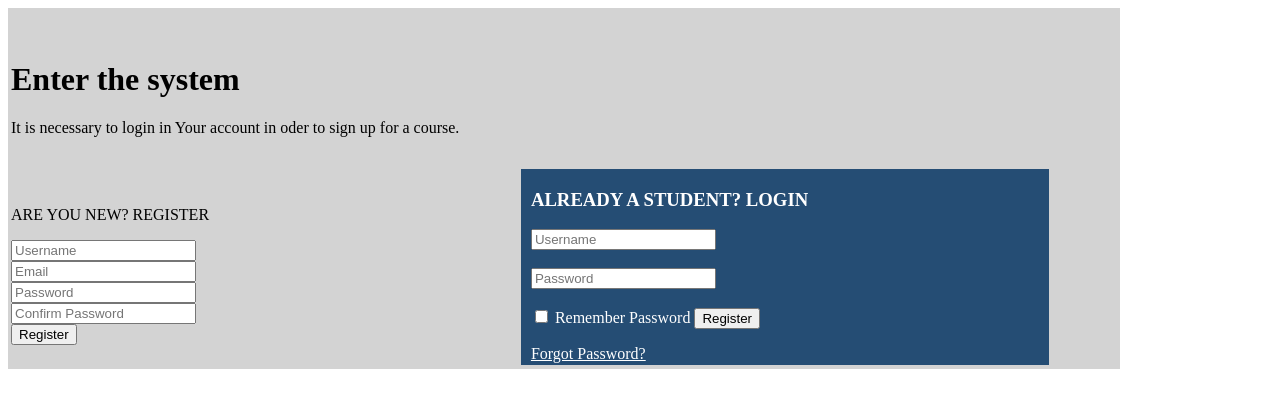
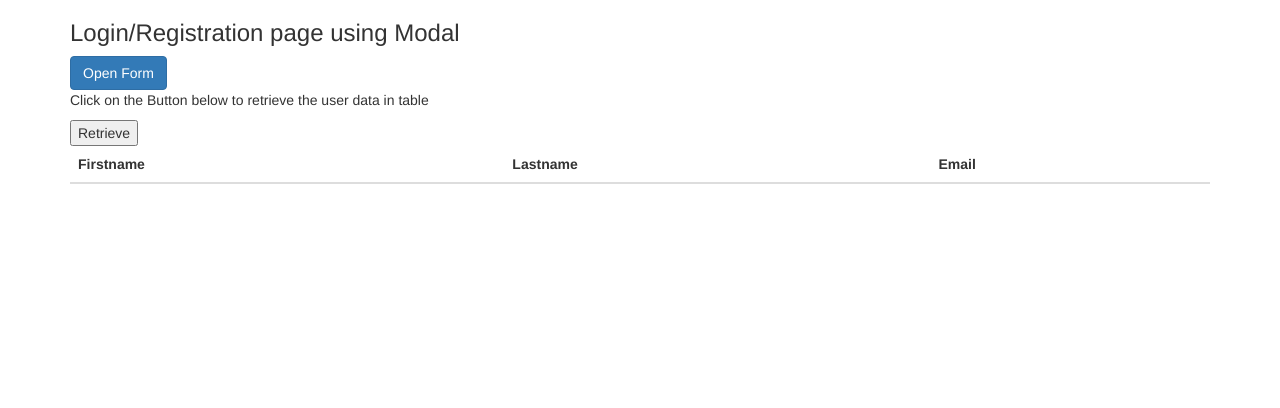
Before and after one commit to Kulldiep/ACD_FEB2_Session_9_Assignment_3_Main, a plain HTML site: page index.html in a window 1280 px wide. Drawn offline with nearby package versions, Linux system fonts and the light colour scheme.

Commit message:
Assignment 9.3

```diff
--- a/index.html
+++ b/index.html
@@ -1,39 +1,85 @@
 <!DOCTYPE html>
+<html lang="en">
 <head>
-<title>Student Login Registration Page</title>
-<link rel="stylesheet" type="text/css" href="mystyle.css">
+	<meta charset="utf-8">
+	<meta name="viewport" content="width=device-width initial-scale=1">
+	<link rel="stylesheet" href="https://maxcdn.bootstrapcdn.com/bootstrap/3.3.7/css/bootstrap.min.css">
+	<script src="https://ajax.googleapis.com/ajax/libs/jquery/3.2.0/jquery.min.js"></script>
+	<script src="https://maxcdn.bootstrapcdn.com/bootstrap/3.3.7/js/bootstrap.min.js"></script>
+	<script type="text/javascript" src="storage.js"></script>
 </head>
-<body>
+</body>
+<div class="container">
+	<div>
+	<h3> Login/Registration page using Modal</h3>
+	<button type="button" class="btn btn-primary" data-toggle="modal" data-target="#myModal">Open Form</button>
+	</div>
+	<div class="modal fade" id="myModal" role="dialog">
+		<div class="modal-dialog">
 
-<table>
-<tr>
-	<td>
-<h1>Enter the system</h1>
-<div>It is necessary to login in Your account in oder to sign up for a course.</div>
-</td>
-</tr>
-	<tr>
-		<td class="box1">
-		<p>ARE YOU NEW? <span class="reg">REGISTER</span></p>
-		<form>
-			<input type="text" name="newuname" placeholder="Username"><br>
-			<input type="email" name="email" placeholder="Email"><br>
-			<input type="password" name="pwd1" placeholder="Password"><br>
-			<input type="password" name="pwd2" placeholder="Confirm Password"><br>
-			<button type="submit" name="reg" class="register"> Register</button>
-		</form>
-		</td>
-		<td class="box2">
-		<h3> ALREADY A STUDENT? LOGIN </h3>
-		<form>
-			<input type="text" name="uname" placeholder="Username"><br><br>
-			<input type="password" name="pwd" placeholder="Password"><br><br>
-                        <input type="checkbox" name="rem_pwd"> Remember Password
-			<button type="submit" name="reg" class="register"> Register</button>
-		</form>
-		<p class="forgot"><u>Forgot Password?</u></p>
-		</td>
-	<tr>
-</table>
+      <!-- Modal content-->
+			<div class="modal-content">
+
+					<div class="modal-header">
+						<h4 class="modal-title">Registration Form</h4>
+					</div>
+					<div class="modal-body">
+						<div class="form-group">
+							<label class="sr-only" for="user">Firstname</label>
+							<div class="input-group">
+								<span class="input-group-addon"><i class="glyphicon glyphicon-user"></i></span>
+								<input type="text" class="form-control" id="usr1" placeholder="Enter Firstname" name="user">
+							</div>
+						</div>
+						<div class="form-group">
+							<label class="sr-only" for="pass">Lastname</label>
+							<div class="input-group">
+								<span class="input-group-addon"><i class="glyphicon glyphicon-lock"></i></span>
+								<input type="text" class="form-control" id="pwd1" placeholder="Enter Lastname" name="pass">
+							</div>
+						</div>
+						<div class="form-group">
+							<label class="sr-only" for="email">E-mail</label>
+							<div class="input-group">
+								<span class="input-group-addon"><i class="glyphicon glyphicon-envelope"></i></span>
+								<input type="email" class="form-control" id="mail1" placeholder="Enter Email address" name="email">
+							</div>	<br> <br>
+						</div>
+					<div class="modal-footer">
+						<button type="button" class="btn btn-default" data-dismiss="modal">Close</button>
+						<button type="submit" class="btn btn-primary" onclick="store()">Submit</button>
+					</div>
+					</div>
+
+			</div>
+		</div>
+  	</div>
+	<div>
+		<div>
+			<p> Click on the Button below to retrieve the user data in table</p>
+			<button type="button" onclick="retrieve()">Retrieve</button>
+		</div>
+		<div>
+			<table class="table">
+				<thead>
+				  <tr>
+					<th>Firstname</th>
+					<th>Lastname</th>
+					<th>Email</th>
+				  </tr>
+				</thead>
+				<tbody>
+				  <tr>
+					<td id="gtusn1">&nbsp</td>
+					<td id="gtpw1">&nbsp</td>
+					<td id="gtem1">&nbsp</td>
+				  </tr>
+				</tbody>
+			</table>
+		</div>
+	<div>
+	<script type="text/javascript" src="storage.js"></script>
+</div>
+
 </body>
 </html>
--- a/mystyle.css
+++ /dev/null
@@ -1,17 +0,0 @@
-.box1 {
-	height: 50px;
-    width: 46%;
-}
-.box2 {
-    background-color: #254d74;
-    color: white;
-    height: 180px;
-    width: 75%;
-    float: left;
-    padding: 1px 70px 15px 10px;
-}
-table {
-	width: 88%;
-    height: 361px;
-    background-color: lightgrey;
-}
--- /dev/null
+++ b/storage.js
@@ -0,0 +1,18 @@
+var usn1 = document.getElementById('usr1');
+var pw1 = document.getElementById('pwd1');
+var em1 = document.getElementById('mail1');
+function store() {
+    localStorage.setItem('stn1', usn1.value);
+    localStorage.setItem('stpw1', pw1.value);
+    localStorage.setItem('stem1', em1.value);
+    location.reload();
+}
+    var storedName1 = localStorage.getItem('stn1');
+    var storedPw1 = localStorage.getItem('stpw1');
+    var storedEm1 = localStorage.getItem('stem1');
+function retrieve() {
+
+	document.getElementById("gtusn1").innerHTML= storedName1;
+	document.getElementById("gtpw1").innerHTML= storedPw1;
+	document.getElementById("gtem1").innerHTML= storedEm1;
+}
```
